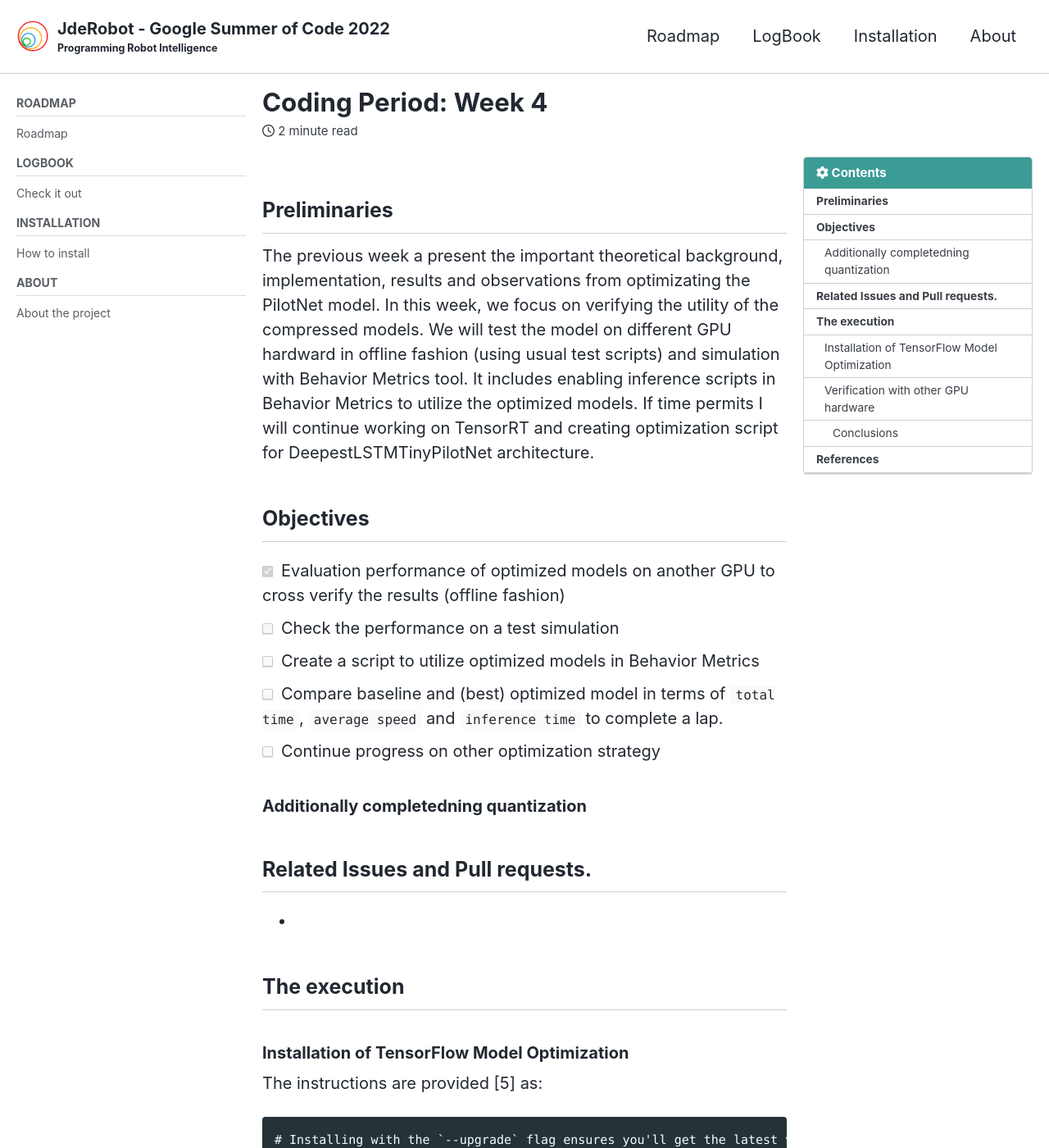
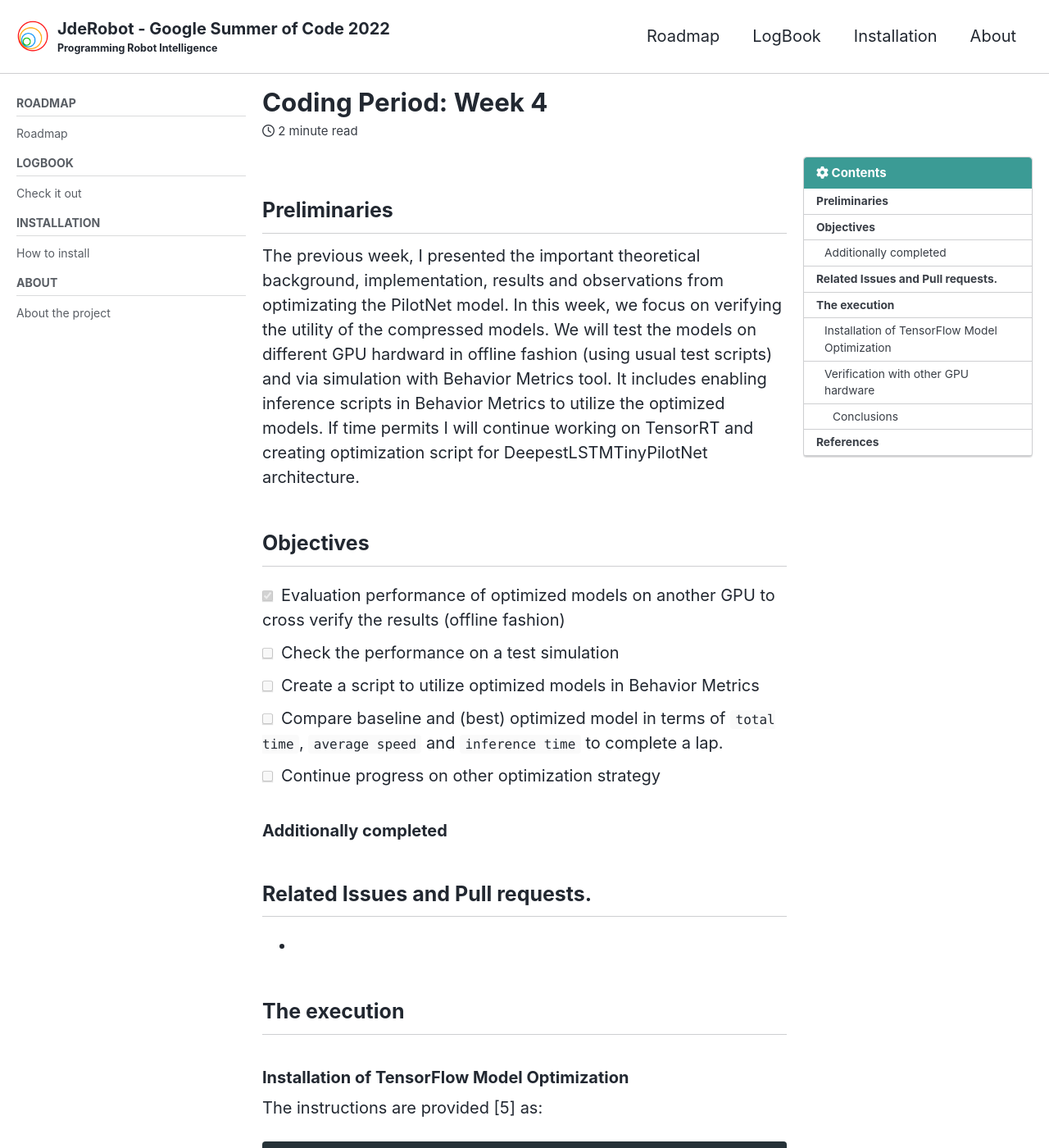
Before and after one commit to TheRoboticsClub/gsoc2022-Nikhil_Paliwal, a Jekyll site: the page built from docs/_posts/2022-07-08-Coding-Period-Week-4.md, in a window 1280 px wide and 1400 px high. Shown: the whole window at 82% size. Built offline with Jekyll 4.4.1, drawn with Linux system fonts in a browser that asks for light colours; cached includes are drawn as plain includes; nearby versions of some CDN libraries; some of the changed text lies outside the part shown.

Commit message:
minor corrections

```diff
--- a/docs/_posts/2022-07-08-Coding-Period-Week-4.md
+++ b/docs/_posts/2022-07-08-Coding-Period-Week-4.md
@@ -25,7 +25,7 @@ pinned: false
 
 
 ## Preliminaries
-The previous week a present the important theoretical background, implementation, results and observations from optimizating the PilotNet model. In this week, we focus on verifying the utility of the compressed models. We will test the model on different GPU hardward in offline fashion (using usual test scripts) and simulation with Behavior Metrics tool. It includes enabling inference scripts in Behavior Metrics to utilize the optimized models. If time permits I will continue working on TensorRT and creating optimization script for DeepestLSTMTinyPilotNet architecture.
+The previous week, I presented the important theoretical background, implementation, results and observations from optimizating the PilotNet model. In this week, we focus on verifying the utility of the compressed models. We will test the models on different GPU hardward in offline fashion (using usual test scripts) and via simulation with Behavior Metrics tool. It includes enabling inference scripts in Behavior Metrics to utilize the optimized models. If time permits I will continue working on TensorRT and creating optimization script for DeepestLSTMTinyPilotNet architecture.
 
 ## Objectives
 
@@ -36,7 +36,7 @@ The previous week a present the important theoretical background, implementation
 - [ ] Continue progress on other optimization strategy
 <!-- - [ ] Use Post-training quantization techniques to optimize DeepestLSTMTinyPilotNet -->
 
-### Additionally completedning quantization
+### Additionally completed
   <!-- - [X] Structured pruning  -->
 
 ## Related Issues and Pull requests.
@@ -69,10 +69,10 @@ Integer only Q | 16.244918823242188 | 28147.113743361497 | 0.00712398886680603
 Integer (float fallback) Q | 16.244888305664062 | 0.04501058531541387 | 0.007014316082000732
 
 
-*All the results are for model converted to tflite models if not specified.*
+*All the results are for models converted to tflite models if not specified.*
 
 #### Conclusions
-* **The improvements are consistent with previous week results - same model compression rate, no increase in MSE and even a little improvement in inference time (better by 0.0009 s).**
+* **The improvements are consistent** with previous week results - same model compression rate, no increase in MSE and even a little improvement in inference time (better by 0.0009 s).
 * The baseline / original model also got improvements in model size (195 -> 64.9 MB) and inference time (0.0364 -> 0.00791) when converted to `tflite` format without increase in mean square error (MSE).
 * **Dynamic range quantization** strategy gives best model in all aspects - <br>
     model size: 4x reduction <br>
```
Also changed, not shown: other parts of docs/_posts/2022-07-08-Coding-Period-Week-4.md (+1 -1 lines), docs/_posts/2022-07-02-Coding-Period-Week-3.md (+1 -1 lines).
